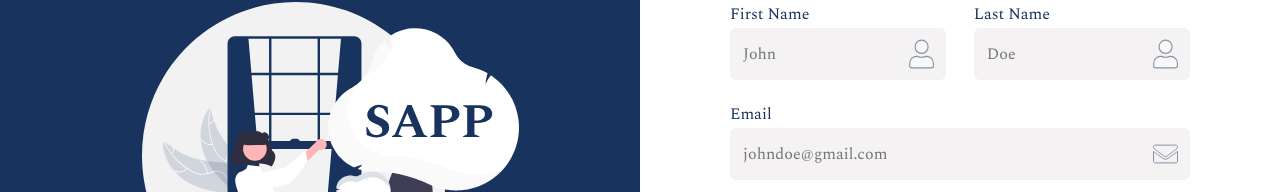
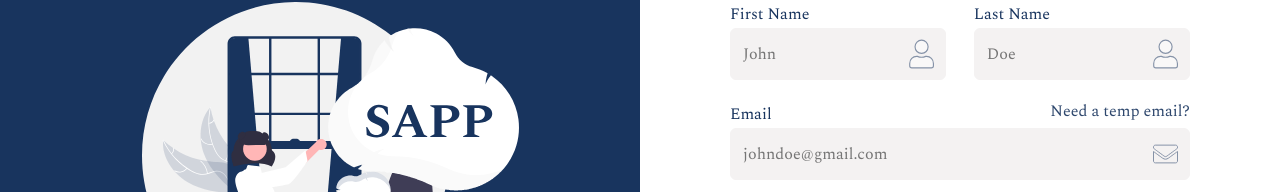
Before and after one commit to vakulanikita/auth-app-frontend, a Next.js app: page /register in a window 1280 px wide. Shown: the part 178-370 px from the top of the page. Built offline with nearby package versions, Linux system fonts and the light colour scheme.

Commit message:
add temp email link to register form

```diff
--- a/components/Input/Input.module.scss
+++ b/components/Input/Input.module.scss
@@ -19,6 +19,15 @@
     border-radius: 6px;
     padding: 12px 49px 12px 12px;
     border: 1px solid var(--lightgray);
+  }
+
+  .labelRow {
+    display: flex;
+    justify-content: space-between;
+
+    a {
+      opacity: .9;
+    }
   }
 
   label {
--- a/components/Input/index.tsx
+++ b/components/Input/index.tsx
@@ -16,6 +16,7 @@ interface InputProps {
   onChange: any;
   onBlur: any;
   value: any;
+  tempEmailLabel?: boolean;
   icon?: "people" | "mail";
 }
 
@@ -27,6 +28,7 @@ export const InputText: React.FC<InputProps> = ({
   onBlur,
   value,
   icon,
+  tempEmailLabel,
   ...props
 }) => {
   const [open, setOpen] = React.useState(false);
@@ -34,7 +36,14 @@ export const InputText: React.FC<InputProps> = ({
   return (
     <>
       <div className={clsx(s.root, s.password, touched && errors && s.error)}>
-        <label>{label}</label>
+        <div className={s.labelRow}>
+          <label>{label}</label>
+          {tempEmailLabel && (
+            <a href="https://temp-mail.org/" target="_blank" rel="noreferrer">
+              Need a temp email?
+            </a>
+          )}
+        </div>
         <div className={s.inputWrapper}>
           <input
             onChange={onChange}
--- a/pages/register/index.tsx
+++ b/pages/register/index.tsx
@@ -135,6 +135,7 @@ const RegisterPage: NextPage<RegisterPageProps> = ({}) => {
                         touched={props.touched.email}
                         value={props.values.email}
                         icon="mail"
+                        tempEmailLabel={true}
                       />
                     </div>
                     <div className={s.inputGroup}>
--- a/pages/security/SecurityPage.module.scss
+++ b/pages/security/SecurityPage.module.scss
@@ -17,7 +17,7 @@
   }
 
   .subtitle {
-    margin-bottom: 20px;
+    margin-bottom: 50px;
 
     span {
       font-weight: var(--bold);
@@ -34,7 +34,7 @@
     align-items: center;
     gap: 20px;
 
-    margin-bottom: 20px;
+    margin-bottom: 50px;
 
     input {
       // border: 1px solid rgb(193, 199, 198);
--- a/pages/security/index.tsx
+++ b/pages/security/index.tsx
@@ -77,10 +77,9 @@ const SecurityPage: NextPage<SecurityPageProps> = ({ email }) => {
           <div className={s.wrapper}>
             <h1 className={s.title}>Verify Your Identity</h1>
             <div className={s.subtitle}>
-              A verification code has been sent to <span>{email}</span>. Enter
+              A verification code has been sent to <span>{email}</span> (check your spam folder). Enter
               the code to continue and be redirected.
             </div>
-            <div className={s.subtitle}>Check your spam folder</div>
 
             {error && (
               <Alert severity="error" className={s.errorAlert}>
```
